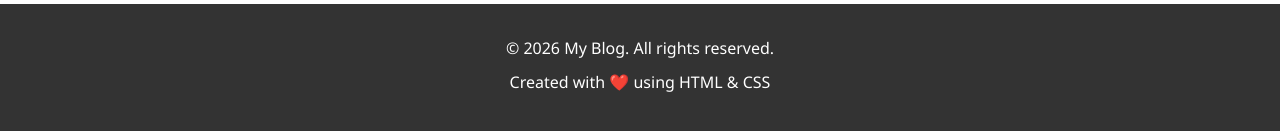
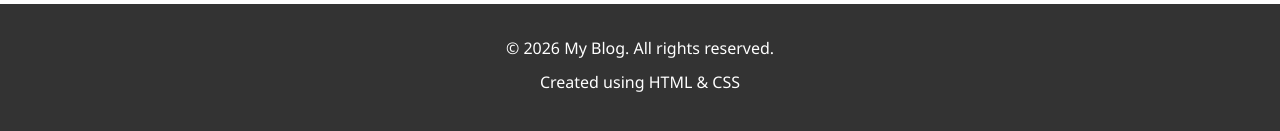
Before and after one commit to kailunhotmailcom-bit/schoolProj, a plain HTML site: page index.html in a window 1280 px wide. Shown: the part 1045-1176 px from the top of the page. Drawn offline with Linux system fonts and the light colour scheme.

Commit message:
Update index.html

```diff
--- a/index.html
+++ b/index.html
@@ -216,7 +216,7 @@
 
     <footer>
         <p>&copy; 2026 My Blog. All rights reserved.</p>
-        <p>Created with ❤️ using HTML & CSS</p>
+        <p>Created using HTML & CSS</p>
     </footer>
 </body>
 </html>
```
